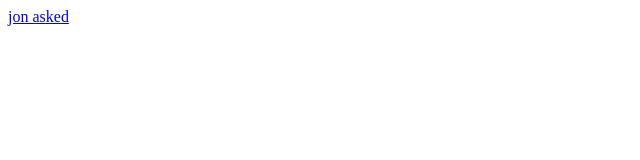
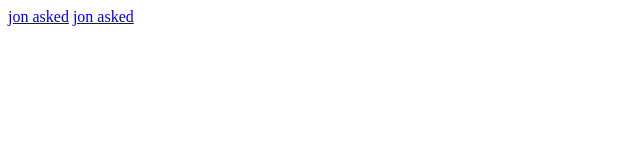
Before and after one commit to pratipo/pratipo.github.io, a plain HTML site: page index.html in a window 1280 px wide. Shown: the full height of the page, 0-640 px from the left. Drawn offline with Linux system fonts and the light colour scheme.

Commit message:
Update index.html

```diff
--- a/index.html
+++ b/index.html
@@ -1 +1,3 @@
- <a href="pratipo.github.io/ex1.html"> jon asked</a>
+ <a href="http://pratipo.github.io/ex1.html"> jon asked</a>
+
+ <a href="ex1.html"> jon asked</a>
```
